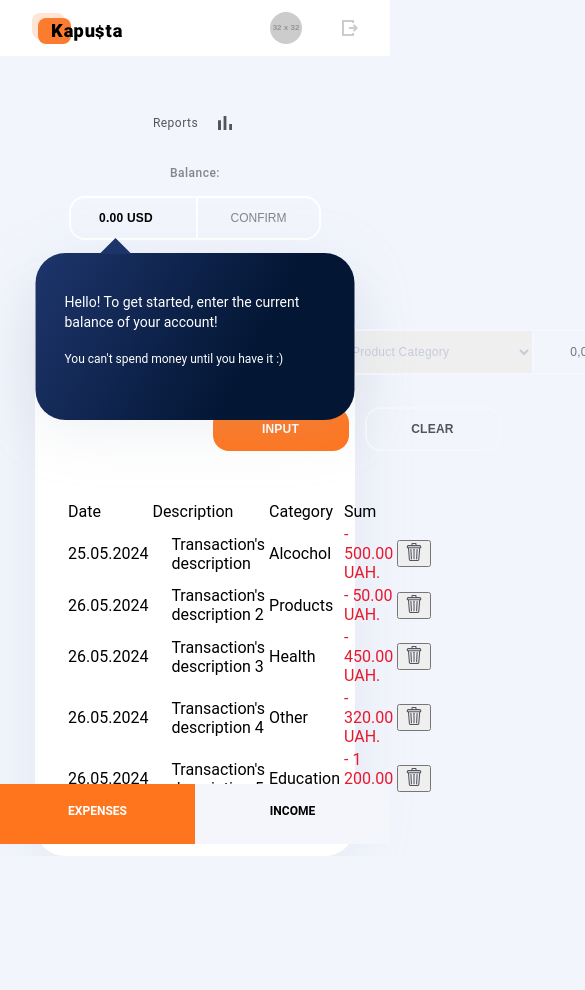
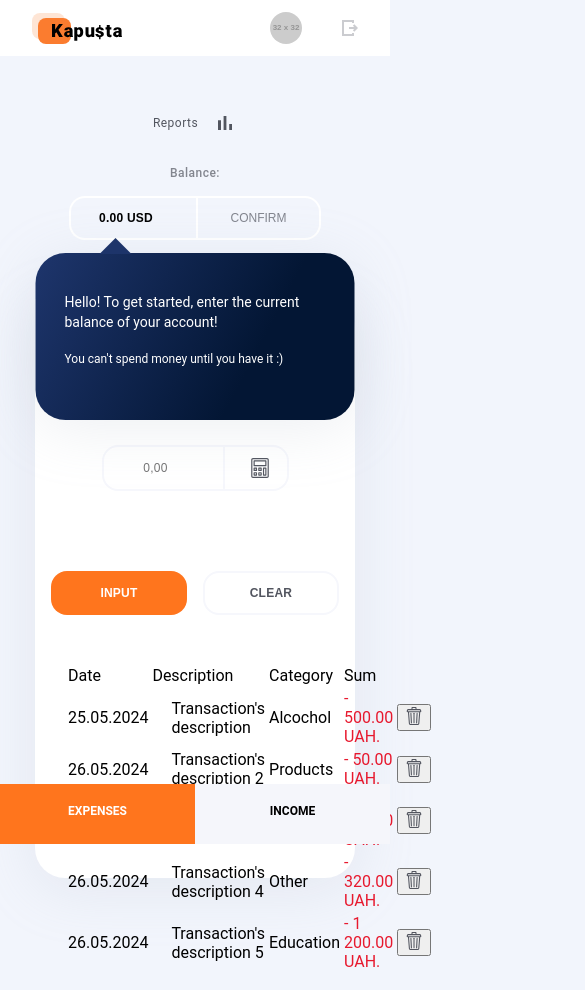
Before and after one commit to 831230/kapusta-architecture, a React (Create React App) app: page / in a window 390 px wide. Both pictures are taken after typing "name@example.com", "Sample123" into the empty fields and a click on the button "LOG IN". Shown: the top 990 px of the page, 585 px wide, since content can reach past the window. Before the commit the page ends 856 px from the top, so only its background shows below. Built offline with nearby package versions, Linux system fonts and the light colour scheme.

Commit message:
TransactionForm phone view

```diff
--- a/src/components/ExpensesIncomeForm/ExpensesIncomeForm.jsx
+++ b/src/components/ExpensesIncomeForm/ExpensesIncomeForm.jsx
@@ -69,7 +69,6 @@ const ExpensesIncomeForm = ({ callback, actionType, categories }) => {
   return (
     <form className={styles.ExpensesIncomeForm} onSubmit={handleFormSubmit}>
       <div className={styles.wrapper}>
-        {" "}
         <CreateDatePicker onDateChange={setDate} />
         <div className={styles.ExpensesIncomeFormInputContainer}>
           <input
--- a/src/components/ExpensesIncomeForm/ExpensesIncomeForm.module.css
+++ b/src/components/ExpensesIncomeForm/ExpensesIncomeForm.module.css
@@ -1,419 +1,3 @@
-/* .ExpensesIncomeForm {
-  display: flex;
-  margin-bottom: 60px;
-  width: 1034px;
-}
-@media screen and (max-width: 1280px) {
-  .ExpensesIncomeForm {
-    flex-wrap: wrap;
-    justify-content: center;
-    margin: auto;
-    margin-bottom: 60px;
-    max-width: 704px;
-  }
-}
-.ExpensesIncomeFormInputContainer {
-  display: flex;
-  width: 620px;
-}
-.ExpensesIncomeFormInputDesc {
-  background: none;
-  border: 2px solid var(--border-light);
-  border-radius: 16px 0px 0px 0px;
-  color: var(--description-color);
-  font-size: 12px;
-  height: 40px;
-  letter-spacing: 0.24px;
-  margin-left: 10px;
-  padding: 10px;
-  padding: 1px 2px 1px 10px;
-  width: 289px;
-}
-@media screen and (max-width: 1280px) {
-  .ExpensesIncomeFormInputDesc {
-    width: 160px;
-  }
-}
-.ExpensesIncomeFormInputSelectCategory {
-  border-bottom: 2px solid var(--border-light);
-  border-left: none;
-  border-right: 2px solid var(--border-light);
-  border-top: 2px solid var(--border-light);
-  color: var(--description-color);
-  font-size: 12px;
-  font-weight: 400;
-  height: 46px;
-  letter-spacing: 0.24px;
-  width: 169px;
-}
-.ExpensesIncomeFormInputValueContainer {
-  align-items: center;
-  display: flex;
-  justify-content: center;
-  position: relative;
-}
-.ExpensesIncomeFormInputValue {
-  background: none;
-  border: 2px solid var(--border-light);
-  border-left: 2px solid var(--border-light);
-  border-left: none;
-  border-radius: 0 16px 16px 0;
-  border-radius: 20px, 0px, 0px, 20px;
-  color: var(--description-color);
-  font-size: 12px;
-  height: 40px;
-  letter-spacing: 0.24px;
-  padding-right: 40px;
-  text-align: right;
-  width: 121px;
-}
-@media screen and (max-width: 768px) {
-  .ExpensesIncomeFormInputValue {
-    max-width: 127px;
-    padding-right: 20px;
-  }
-}
-.ExpensesIncomeFormInputValueIcon {
-  padding-right: 20px;
-  position: absolute;
-  right: 0;
-}
-@media screen and (max-width: 768px) {
-  .ExpensesIncomeFormInputValueIcon {
-    padding: 0;
-  }
-}
-input[type="number"]::-webkit-outer-spin-button,
-input[type="number"]::-webkit-inner-spin-button {
-  margin: 0;
-  webkit-appearance: none;
-}
-input[type="number"] {
-  moz-appearance: textfield;
-}
-.ExpensesIncomeFormInputDesc::placeholder,
-.ExpensesIncomeFormInputSelectCategory::placeholder {
-  color: var(--description-color);
-  font-size: 12px;
-  font-weight: 400;
-  letter-spacing: 0.24px;
-}
-.ExpensesIncomeFormButtonContainer {
-  display: flex;
-  gap: 16px;
-  justify-content: space-between;
-  margin-left: 30px;
-}
-@media screen and (max-width: 1280px) {
-  .ExpensesIncomeFormButtonContainer {
-    margin-top: 32px;
-  }
-}
-.ExpensesIncomeFormButtonInput,
-.ExpensesIncomeFormButtonClear {
-  background: none;
-  border: none;
-  border-radius: 16px;
-  cursor: pointer;
-  font-size: 12px;
-  font-weight: bold;
-  letter-spacing: 0.24px;
-  padding: 12px 27.2px;
-  text-transform: uppercase;
-  transition: background-color 0.3s ease;
-  width: 136px;
-  height: 44px;
-}
-.ExpensesIncomeFormButtonInput {
-  background-color: var(--text-orange);
-  color: var(--text-white);
-}
-.ExpensesIncomeFormButtonClear {
-  border-radius: 16px;
-  border: 2px solid var(--border-light);
-  color: var(--text-gray);
-}
-.ExpensesIncomeFormButtonInput:hover {
-  background-color: var(--button-input);
-}
-
-@media screen and (max-width: 768px) {
-  .ExpensesIncomeForm {
-    margin-bottom: 48px;
-  }
-  .ExpensesIncomeFormInputContainer {
-    width: 480px;
-  }
-  .wrapper {
-    display: flex;
-  }
-  .ExpensesIncomeFormInputValueContainer {
-    width: 103px;
-  }
-}
-
-@media screen and (max-width: 768px) {
-  .ExpensesIncomeForm {
-    display: flex;
-    flex-direction: column;
-    gap: 32px;
-    margin-bottom: 48px;
-  }
-
-  .wrapper {
-    display: flex;
-  }
-
-  .ExpensesIncomeFormInputContainer {
-    display: flex;
-  }
-
-  .ExpensesIncomeFormInputDesc {
-    background: none;
-    border: 2px solid var(--border-light);
-    border-radius: 16px 0px 0px 0px;
-    color: var(--description-color);
-    font-size: 12px;
-    height: 40px;
-    letter-spacing: 0.24px;
-    margin-left: 10px;
-    padding: 10px;
-    padding: 1px 2px 1px 10px;
-  }
-  .ExpensesIncomeFormInputDesc::placeholder {
-    color: var(--description-color);
-  }
-
-  .ExpensesIncomeFormInputSelectCategory {
-    border-bottom: 2px solid var(--border-light);
-    border-left: none;
-    border-right: 2px solid var(--border-light);
-    border-top: 2px solid var(--border-light);
-    color: var(--description-color);
-    font-size: 12px;
-    font-weight: 400;
-    height: 46px;
-    letter-spacing: 0.24px;
-    width: 186px;
-  }
-
-  .ExpensesIncomeFormInputValueContainer {
-    display: flex;
-    position: relative;
-  }
-
-  .ExpensesIncomeFormInputValue {
-    background: none;
-    border: 2px solid var(--border-light);
-    border-left: 2px solid var(--border-light);
-    border-left: none;
-    border-radius: 0 16px 16px 0;
-    border-radius: 20px, 0px, 0px, 20px;
-    color: var(--description-color);
-    font-size: 12px;
-    height: 40px;
-    letter-spacing: 0.24px;
-
-    text-align: center;
-    width: 108px;
-  }
-
-  .ExpensesIncomeFormInputValueIcon {
-    position: absolute;
-    left: 73px;
-    top: 50%;
-    transform: translateY(-50%);
-    pointer-events: none;
-  }
-
-  .ExpensesIncomeFormButtonContainer {
-    display: flex;
-    gap: 16px;
-    justify-content: center;
-  }
-
-  .ExpensesIncomeFormButtonInput,
-  .ExpensesIncomeFormButtonClear {
-    background: none;
-    border: none;
-    border-radius: 16px;
-    cursor: pointer;
-    font-size: 12px;
-    font-weight: bold;
-    letter-spacing: 0.24px;
-    padding: 12px 27.2px;
-    text-transform: uppercase;
-    transition: background-color 0.3s ease;
-    width: 136px;
-    height: 44px;
-  }
-  .ExpensesIncomeFormButtonInput {
-    background-color: var(--text-orange);
-    color: var(--text-white);
-  }
-  .ExpensesIncomeFormButtonClear {
-    border-radius: 16px;
-    border: 2px solid var(--border-light);
-    color: var(--text-gray);
-  }
-  .ExpensesIncomeFormButtonInput:hover {
-    background-color: var(--button-input);
-  }
-} */
-
-/* .ExpensesIncomeForm {
-  display: flex;
-  margin-bottom: 60px;
-  width: 1034px;
-}
-@media screen and (max-width: 1280px) {
-  .ExpensesIncomeForm {
-    flex-wrap: wrap;
-    justify-content: center;
-    margin: auto;
-    margin-bottom: 60px;
-    max-width: 704px;
-  }
-}
-.ExpensesIncomeFormInputContainer {
-  display: flex;
-  width: 620px;
-}
-.ExpensesIncomeFormInputDesc {
-  background: none;
-  border: 2px solid var(--border-light);
-  border-radius: 16px 0px 0px 0px;
-  color: var(--description-color);
-  font-size: 12px;
-  height: 40px;
-  letter-spacing: 0.24px;
-  margin-left: 10px;
-  padding: 10px;
-  padding: 1px 2px 1px 10px;
-  width: 289px;
-}
-@media screen and (max-width: 1280px) {
-  .ExpensesIncomeFormInputDesc {
-    width: 160px;
-  }
-}
-.ExpensesIncomeFormInputSelectCategory {
-  border-bottom: 2px solid var(--border-light);
-  border-left: none;
-  border-right: 2px solid var(--border-light);
-  border-top: 2px solid var(--border-light);
-  color: var(--description-color);
-  font-size: 12px;
-  font-weight: 400;
-  height: 46px;
-  letter-spacing: 0.24px;
-  width: 169px;
-}
-.ExpensesIncomeFormInputValueContainer {
-  align-items: center;
-  display: flex;
-  justify-content: center;
-  position: relative;
-}
-.ExpensesIncomeFormInputValue {
-  background: none;
-  border: 2px solid var(--border-light);
-  border-left: 2px solid var(--border-light);
-  border-left: none;
-  border-radius: 0 16px 16px 0;
-  border-radius: 20px, 0px, 0px, 20px;
-  color: var(--description-color);
-  font-size: 12px;
-  height: 40px;
-  letter-spacing: 0.24px;
-  padding-right: 40px;
-  text-align: right;
-  width: 121px;
-}
-@media screen and (max-width: 768px) {
-  .ExpensesIncomeFormInputValue {
-    max-width: 127px;
-    padding-right: 20px;
-  }
-}
-.ExpensesIncomeFormInputValueIcon {
-  padding-right: 20px;
-  position: absolute;
-  right: 0;
-}
-@media screen and (max-width: 768px) {
-  .ExpensesIncomeFormInputValueIcon {
-    padding: 0;
-  }
-}
-input[type="number"]::-webkit-outer-spin-button,
-input[type="number"]::-webkit-inner-spin-button {
-  margin: 0;
-  webkit-appearance: none;
-}
-input[type="number"] {
-  moz-appearance: textfield;
-}
-.ExpensesIncomeFormInputDesc::placeholder,
-.ExpensesIncomeFormInputSelectCategory::placeholder {
-  color: var(--description-color);
-  font-size: 12px;
-  font-weight: 400;
-  letter-spacing: 0.24px;
-}
-.ExpensesIncomeFormButtonContainer {
-  display: flex;
-  gap: 16px;
-  justify-content: space-between;
-  margin-left: 30px;
-}
-@media screen and (max-width: 1280px) {
-  .ExpensesIncomeFormButtonContainer {
-    margin-top: 32px;
-  }
-}
-.ExpensesIncomeFormButtonInput,
-.ExpensesIncomeFormButtonClear {
-  background: none;
-  border: none;
-  border-radius: 16px;
-  cursor: pointer;
-  font-size: 12px;
-  font-weight: bold;
-  height: 44px;
-  letter-spacing: 0.24px;
-  padding: 12px 27.2px;
-  text-transform: uppercase;
-  transition: background-color 0.3s ease;
-  width: 136px;
-}
-.ExpensesIncomeFormButtonInput {
-  background-color: var(--text-orange);
-  color: var(--text-white);
-}
-.ExpensesIncomeFormButtonClear {
-  border: 2px solid var(--border-light);
-  border-radius: 16px;
-  color: var(--text-gray);
-}
-.ExpensesIncomeFormButtonInput:hover {
-  background-color: var(--button-input);
-}
-@media screen and (max-width: 768px) {
-  .ExpensesIncomeForm {
-    margin-bottom: 48px;
-  }
-  .ExpensesIncomeFormInputContainer {
-    width: 480px;
-  }
-  .wrapper {
-    display: flex;
-  }
-  .ExpensesIncomeFormInputValueContainer {
-    width: 103px;
-  }
-} */
-
 .ExpensesIncomeForm {
   display: flex;
   flex-direction: row;
@@ -530,3 +114,58 @@ input[type="number"] {
     justify-content: center;
   }
 }
+@media screen and (max-width: 576px) {
+  .ExpensesIncomeForm {
+    align-content: center;
+    align-items: center;
+    display: flex;
+    flex-direction: column;
+    gap: 80px;
+    height: 286px;
+  }
+  .ExpensesIncomeFormInputContainer {
+    display: flex;
+    flex-direction: column;
+  }
+  .wrapper {
+    align-content: center;
+    align-items: center;
+    display: flex;
+    flex-direction: column;
+  }
+  .wrapper > :first-child {
+    display: none;
+  }
+  .ExpensesIncomeFormInputValueContainer {
+    border: #fff;
+    border: 2px solid var(--border-light);
+    border-radius: 16px;
+    margin-top: 32px;
+    width: 183px;
+  }
+  .ExpensesIncomeFormInputContainer {
+    align-items: center;
+    width: 280px;
+  }
+  .ExpensesIncomeFormInputSelectCategory {
+    border: 2px solid var(--border-light);
+    border-bottom-right-radius: 20px;
+    width: 280px;
+  }
+  .ExpensesIncomeFormInputDesc {
+    border-bottom: none;
+    border-top-right-radius: 20px;
+    margin: 0;
+    padding: 12px 2px 10px 10px;
+    width: 264px;
+  }
+  .ExpensesIncomeFormInputValue {
+    border: none;
+    border-radius: 0;
+    border-right: 2px solid var(--border-light);
+    width: 115px;
+  }
+  .ExpensesIncomeFormInputValueIcon {
+    left: 80%;
+  }
+}
--- a/src/components/LoginForm/LoginForm.module.css
+++ b/src/components/LoginForm/LoginForm.module.css
@@ -1,4 +1,4 @@
-@import '../../styles/vars.css';
+@import "../../styles/vars.css";
 
 .LoginFormContainer {
   z-index: 1;
@@ -8,7 +8,8 @@
   box-shadow: rgba(170, 178, 197, 0.2) 0px 10px 60px 0px;
   background: rgb(255, 255, 255);
   fill: #fff;
-    box-shadow: 0 10px 60px 0 rgba(170, 178, 197, 0.2);
+  box-shadow: 0 10px 60px 0 rgba(170, 178, 197, 0.2),
+    rgba(0, 0, 0, 0.4) 0px 20px 20px -10px;
   padding: 56px 84px 56px 84px;
 }
 
@@ -132,7 +133,6 @@
   cursor: pointer;
 }
 
-
 .ButtonLogin:focus {
   outline: none;
   box-shadow: 0 0 0 3px rgba(255, 117, 29, 0.5);
@@ -154,11 +154,9 @@
   color: #52555f;
 }
 
-
 .ButtonSignup:hover {
   background: #e8e9f3;
   cursor: pointer;
-
 }
 
 .ButtonSignup:focus {
@@ -173,7 +171,8 @@
   align-items: start;
 }
 
-@media screen and (max-width: 768px) {}
+@media screen and (max-width: 768px) {
+}
 
 @media screen and (max-width: 576px) {
   .From {
@@ -201,5 +200,4 @@
     max-height: 496px;
     padding: 40px 20px 40px 20px;
   }
-
 }
```
Lines whose indentation alone changed are shown as unchanged.
